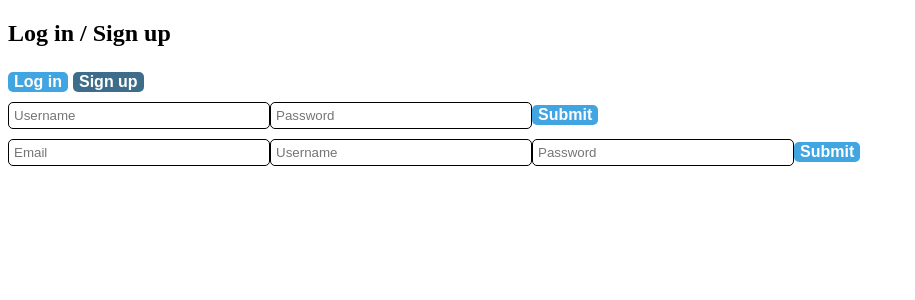
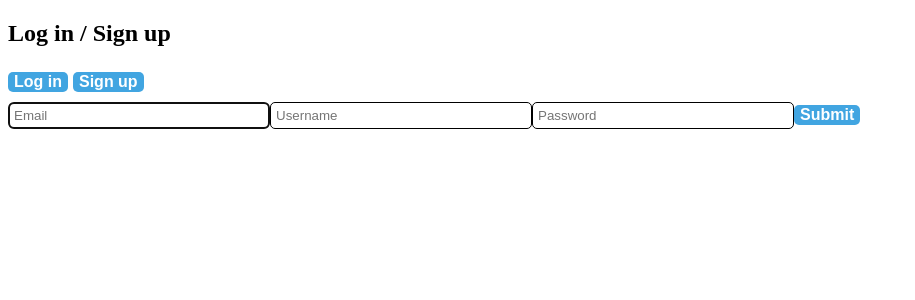
Before and after one commit to marktalevski/react-coding-addict-basics-2020, a React (Create React App) app: page / in a window 1280 px wide. Both pictures are taken after a click on the button "Sign up". Shown: the top 300 px of the page, without its empty margins (0-915 px from the left). Built offline with nearby package versions, Linux system fonts and the light colour scheme.

Commit message:
Completed

```diff
--- a/src/App.js
+++ b/src/App.js
@@ -1,6 +1,6 @@
 import React from 'react'
 import LoginForm from './components/LoginForm'
-import SignupForm from './components/SignupFrom'
+import SignupForm from './components/SignupForm'
 import ToggleableForm from './components/ToggleableForm'
 
 
--- a/src/components/ButtonToggle.js
+++ b/src/components/ButtonToggle.js
@@ -1,10 +1,10 @@
-import React, { useState, useRef, forwardRef, useEffect, createElement } from 'react'
+import React from 'react'
 
 const ButtonToggle = ({ children, toggleRef, toggleForm }) => {
    return(
       <button
          onClick={() => {
-         // Hmm, things should happen here
+            toggleForm()
          }}
       >
          {children}
--- a/src/components/FormToggle.js
+++ b/src/components/FormToggle.js
@@ -1,10 +1,10 @@
-import React, { useState, useRef, forwardRef, useEffect, createElement } from 'react'
+import React from 'react'
 
 const FormToggle = ({ children, currentIndex }) => {
    if (Array.isArray(children)) {
      return(
       <div>
-         {children}
+         {children[currentIndex]}
       </div>
        // Remember, `children` is an array when there's multiple!
        // So, if you want to show all the forms, you just put
--- a/src/components/LoginForm.js
+++ b/src/components/LoginForm.js
@@ -1,20 +1,31 @@
-import React, { useState, useRef, forwardRef, useEffect, createElement } from 'react'
+import React, { useState, forwardRef, useEffect } from 'react'
 
-const LoginForm = (props) => {
+const LoginForm = forwardRef((props, ref) => {
    const [username, setUsername] = useState('')
    const [password, setPassword] = useState('')
+
+   useEffect(() => {
+      ref.current.focus()
+   }, [])
 
    return(
    <>
      <input
          type="text"
-         defaultValue={username}
+         ref={ref}
+         value={username}
+         onChange={(e) => {
+            setUsername(e.target.value)
+         }}
          placeholder="Username"
       />
 
      <input
          type="password"
-         defaultValue={password}
+         value={password}
+         onChange={(e) => {
+            setPassword(e.target.value)
+         }}
          placeholder="Password"
       />
 
@@ -24,5 +35,6 @@ const LoginForm = (props) => {
    </>
    )
  }
+)
 
  export default LoginForm
--- /dev/null
+++ b/src/components/SignupForm.js
@@ -0,0 +1,48 @@
+import React, { useState, forwardRef, useEffect } from 'react'
+
+const SignupForm = forwardRef((props, ref) => {
+   const [email, setEmail] = useState('')
+   const [username, setUsername] = useState('')
+   const [password, setPassword] = useState('')
+
+   useEffect(() => {
+      ref.current.focus()
+   }, [])
+
+   return <>
+      <input
+         type="email"
+         ref={ref}
+         value={email}
+         onChange={(e) => {
+            setEmail(e.target.email)
+         }}
+         placeholder="Email"
+      />
+
+      <input
+         type="text"
+         value={username}
+            onChange={(e) => {
+               setUsername(e.target.username)
+            }}
+         placeholder="Username"
+      />
+
+      <input
+         type="password"
+         value={password}
+            onChange={(e) => {
+               setPassword(e.target.password)
+            }}
+         placeholder="Password"
+      />
+
+      <button>
+        Submit
+      </button>
+   </>
+ }
+)
+
+ export default SignupForm
--- a/src/components/SignupFrom.js
+++ /dev/null
@@ -1,33 +0,0 @@
-import React, { useState, useRef, forwardRef, useEffect, createElement } from 'react'
-
-const SignupForm = (props) => {
-   const [email, setEmail] = useState('')
-   const [username, setUsername] = useState('')
-   const [password, setPassword] = useState('')
-
-   return <>
-      <input
-         type="email"
-         defaultValue={email}
-         placeholder="Email"
-      />
-
-      <input
-         type="text"
-         defaultValue={username}
-         placeholder="Username"
-      />
-
-      <input
-         type="password"
-         defaultValue={password}
-         placeholder="Password"
-      />
-
-      <button>
-        Submit
-      </button>
-   </>
- }
-
- export default SignupForm
--- a/src/components/ToggleableForm.js
+++ b/src/components/ToggleableForm.js
@@ -1,11 +1,11 @@
-import React, { useState, useRef, forwardRef, useEffect, createElement } from 'react'
+import React, { useState, useRef, createElement } from 'react'
 
 import ButtonToggle from './ButtonToggle'
 import FormToggle from './FormToggle'
 
 const ToggleableForm = ({ options }) => {
-   const currentForm = 0 // Change this to 1 to get the Signup form to show up
-   let focusRef = 0
+   const [currentForm, setCurrentForm] = useState(0)
+   let focusRef = useRef(null)
 
    return(
     <>
@@ -13,6 +13,9 @@ const ToggleableForm = ({ options }) => {
        return(
         <ButtonToggle
           key={`button${index}`}
+          toggleForm={() => {
+            setCurrentForm(index)
+          }}
         >
           {el.name}
         </ButtonToggle>
@@ -27,7 +30,7 @@ const ToggleableForm = ({ options }) => {
           <div
             key={`form${index}`}
           >
-           {createElement(el.component, { /* Hmm, what should go here?*/ })}
+           {createElement(el.component, { ref: focusRef })}
          </div>
         )
       })}
--- a/src/index.js
+++ b/src/index.js
@@ -1,4 +1,4 @@
-import React, { useState, useRef, forwardRef, useEffect, createElement } from 'react';
+import React from 'react';
 import ReactDOM from 'react-dom';
 import App from './App'
 
```
